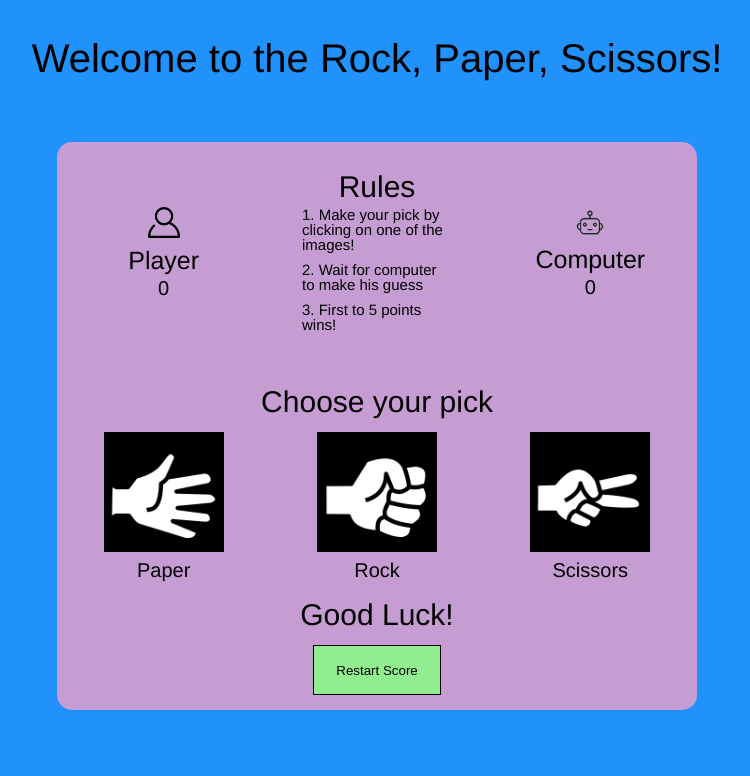
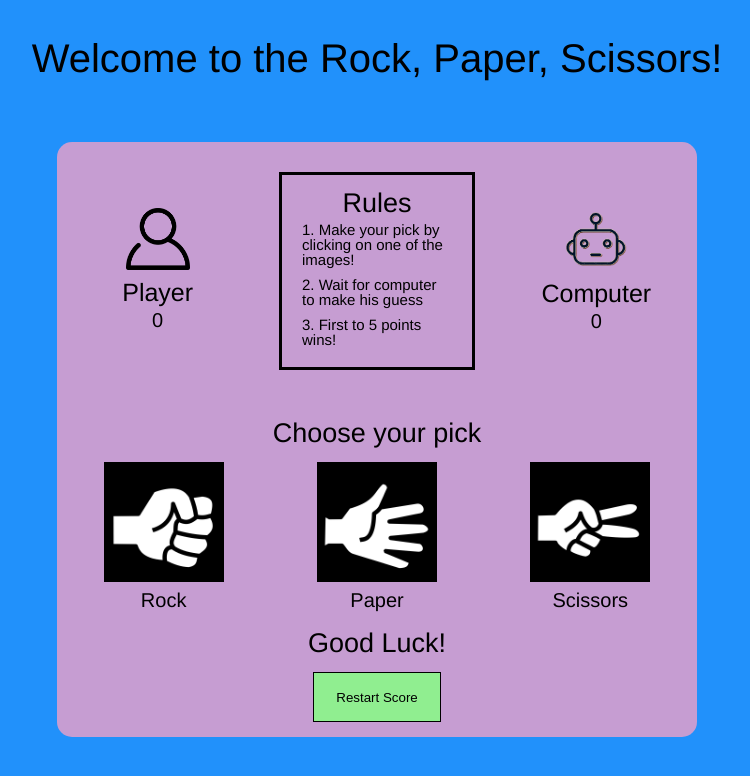
Before and after one commit to FranekB/rock-paper-scissors, a plain HTML site: page index.html in a window 1280 px wide. Shown: the whole page, without its empty margins (263-1013 px from the left). Drawn offline with Linux system fonts and the light colour scheme.

Commit message:
minor changes. rules border

```diff
--- a/index.html
+++ b/index.html
@@ -39,15 +39,14 @@
         <h2 id="choose-text">Choose your pick</h2>
         <div id="pick-choice">
 
+          <div id="rock-choice">
+            <img class="choice-img" id="rock" src="./images/rock.png" />
+            <p>Rock</p>
+          </div>
 
           <div id="paper-choice">
             <img class="choice-img" id="paper" src="./images/paper.png" />
             <p>Paper</p>
-          </div>
-
-          <div id="rock-choice">
-            <img class="choice-img" id="rock" src="./images/rock.png" />
-            <p>Rock</p>
           </div>
 
           <div id="scissors-choice">
--- a/styles/main.css
+++ b/styles/main.css
@@ -61,7 +61,7 @@ h1 {
 }
 
 h2{
-	font-size: 1.5rem;
+	font-size: 1.35rem;
 	text-align: center;
 }
 
@@ -79,12 +79,12 @@ h3{
 
 
 #player-img{
-	width:20%;
+	width:40%;
 	height: auto;
 }
 
 #computer-img{
-	width:20%;
+	width:45%;
 	height: auto
 }
 .scores{
@@ -158,6 +158,8 @@ p {
 
 #rules {
 	font-size: 15px;
+	border: 3px solid black;
+	padding: 15px;
 }
 
 .scores > h3 {
```
